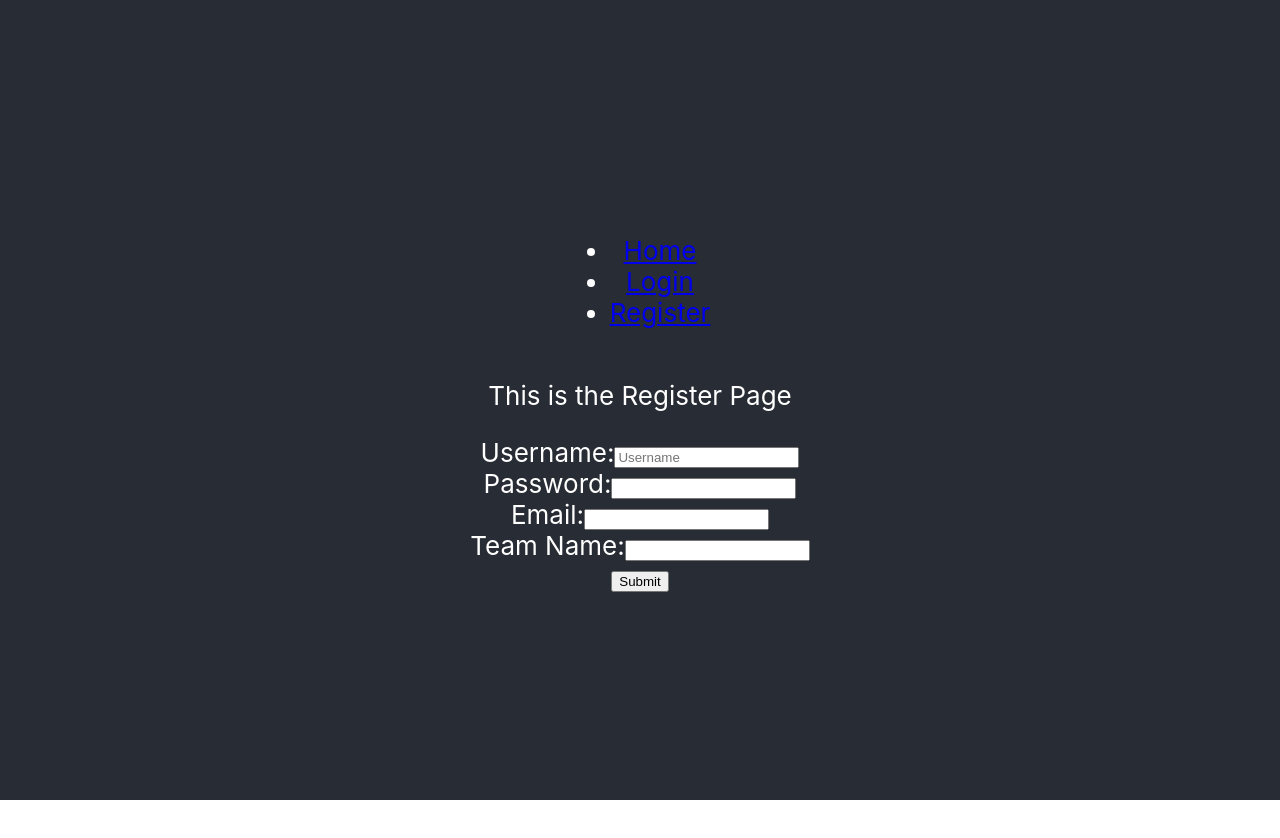
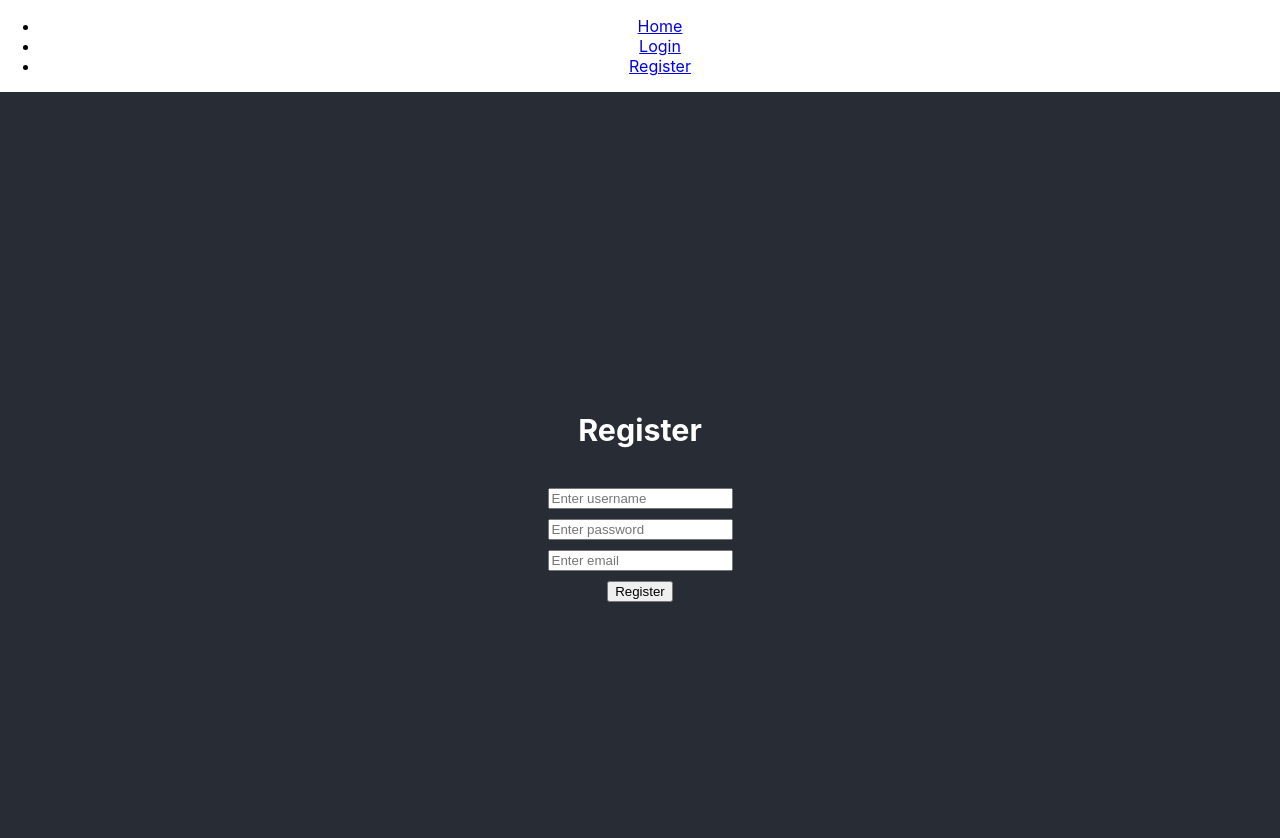
Before and after one commit to hacksu/kent-hack-it, a React (Create React App) app: page /register in a window 1280 px wide. Shown: the top 838 px of the page. Before the commit the page ends 800 px from the top, so only its background shows below. Built offline with nearby package versions, Linux system fonts and the light colour scheme.

Commit message:
Redesigned the backend for more secure register/login

```diff
--- a/src/pages/login.js
+++ b/src/pages/login.js
@@ -1,5 +1,6 @@
 import '../App.css';
 import { useState } from 'react'; // needed to allow for form interaction
+import { useSearchParams } from "react-router-dom";
 
 import Navbar from '../components/navbar.js'
 
@@ -8,26 +9,91 @@ export function Login() {
   const [password, SetPassword] = useState("");
 
   // internal lambda
-  const HandleLogin = (event) => {
+  const HandleLogin = async (event) => {
       event.preventDefault();
-      alert(`The username you entered was: ${username}`);
+
+      try {
+        const response = await fetch("http://localhost:4000/login", {
+          method: "POST",
+          headers: {
+            "Content-Type": "application/json",
+          },
+          body: JSON.stringify(
+            {
+              "username": username,
+              "password": password
+            }
+          ),
+        });
+
+        // get the response output from the above fetch call
+        const data = await response.text();
+        console.log("Server Response:", data);
+
+        if (data === "Login Successful!") {
+          // reload the page with a parameter
+          window.location.href = "/login?msg=success";
+        } else {
+          // reload the page with a parameter
+          window.location.href = "/login?msg=fail";
+        }
+      } catch (error) {
+        console.error("Error sending request:", error);
+        window.location.href = "/login?msg=fail";
+      }
   }
+
+  const [searchParams] = useSearchParams();
+  const msg = searchParams.get("msg"); // Get "msg" parameter from URL
 
   return (
     <div className="App">
+      <Navbar /> {/* Custom React Component to maintain DRY code */}
       <header className="App-header">
-        <Navbar/> {/* Custom React Component to maintain DRY code */}
-        <p>This is the Login Page</p>
-        <div className='Login-Form'>
-          <form onSubmit={HandleLogin}>
-            <label>Username:
-              <input type="text" id="username" placeholder="Username" value={username} onChange={(e) => SetUsername(e.target.value)}/>
-            </label><br></br>
-            <label>Password:
-              <input type="password" id="password" value={password} onChange={(e) => SetPassword(e.target.value)}/>
-            </label><br></br>
-            <input type="submit" />
-          </form>
+
+        <div className="container mt-5">
+          <div className="row justify-content-center">
+            <div className="col-md-6">
+              <div className="card shadow">
+                <div className="card-body">
+                  <h3 className="card-title text-center mb-4">Login</h3>
+
+                  {msg === "success" && <p style={{ color: "green" }}>Login successful!</p>}
+                  {msg === "fail" && <p style={{ color: "red" }}>Login Failed!</p>}
+
+                  <form onSubmit={HandleLogin}>
+                    <div className="mb-3">
+                      <input
+                        type="text"
+                        className="form-control"
+                        id="username"
+                        placeholder="Enter username"
+                        value={username}
+                        onChange={(e) => SetUsername(e.target.value)}
+                      />
+                    </div>
+
+                    <div className="mb-3">
+                      <input
+                        type="password"
+                        className="form-control"
+                        id="password"
+                        placeholder="Enter password"
+                        value={password}
+                        onChange={(e) => SetPassword(e.target.value)}
+                      />
+                    </div>
+
+                    <div className="d-grid">
+                      <button type="submit" className="btn btn-primary">
+                        Login
+                      </button>
+                    </div>
+                  </form>
+                </div>
+              </div>
+            </div>
+          </div>
         </div>
       </header>
     </div>
--- a/src/pages/register.js
+++ b/src/pages/register.js
@@ -8,16 +8,13 @@ export function Register() {
   const [username, SetUsername] = useState(""); // variable pair to modify a variable based on a funct-name
   const [password, SetPassword] = useState("");
   const [email, SetEmail] = useState("");
-  const [teamName, SetTeamName] = useState("");
 
   // internal lambda
   const HandleRegisteration = async (event) => {
       event.preventDefault();
 
-      alert(`username: ${username}\npassword: ${password}`);
-
       try {
-        const response = await fetch("http://localhost:4000/users", {
+        const response = await fetch("http://localhost:4000/register", {
           method: "POST",
           headers: {
             "Content-Type": "application/json",
@@ -26,8 +23,7 @@ export function Register() {
             {
               "username": username,
               "password": password,
-              "email": email,
-              "teamName": teamName
+              "email": email
             }
           ),
         });
@@ -54,31 +50,60 @@ export function Register() {
 
   return (
       <div className="App">
+        <Navbar /> {/* Custom React Component to maintain DRY code */}
         <header className="App-header">
-        <Navbar/> {/* Custom React Component to maintain DRY code */}
-        <p>This is the Register Page</p>
+          <div className="container mt-5">
+            <div className="row justify-content-center">
+              <div className="col-md-6">
+                <div className="card shadow">
+                  <div className="card-body">
+                    <h3 className="card-title text-center mb-4">Register</h3>
                     {msg === "success" && <p style={{ color: "green" }}>Registration successful!</p>}
                     {msg === "fail" && <p style={{ color: "red" }}>Registration Failed!</p>}
-        <div className='Register-Form'>
                     <form onSubmit={HandleRegisteration}>
-            <label>Username:
-              <input type="text" id="username" placeholder="Username" value={username} onChange={(e) => SetUsername(e.target.value)}/>
-            </label><br></br>
+                      <div className="mb-3">
+                        <input
+                          type="text"
+                          className="form-control"
+                          id="username"
+                          placeholder="Enter username"
+                          value={username}
+                          onChange={(e) => SetUsername(e.target.value)}
+                        />
+                      </div>
 
-            <label>Password:
-              <input type="password" id="password" value={password} onChange={(e) => SetPassword(e.target.value)}/>
-            </label><br></br>
+                      <div className="mb-3">
+                        <input
+                          type="password"
+                          className="form-control"
+                          id="password"
+                          placeholder="Enter password"
+                          value={password}
+                          onChange={(e) => SetPassword(e.target.value)}
+                        />
+                      </div>
 
-            <label>Email:
-              <input type="text" id="email" value={email} onChange={(e) => SetEmail(e.target.value)}/>
-            </label><br></br>
+                      <div className="mb-3">
+                        <input
+                          type="text"
+                          className="form-control"
+                          id="email"
+                          placeholder="Enter email"
+                          value={email}
+                          onChange={(e) => SetEmail(e.target.value)}
+                        />
+                      </div>
 
-            <label>Team Name:
-              <input type="text" id="teamName" value={teamName} onChange={(e) => SetTeamName(e.target.value)}/>
-            </label><br></br>
-
-            <input type="submit" />
+                      <div className="d-grid">
+                        <button type="submit" className="btn btn-primary">
+                          Register
+                        </button>
+                      </div>
                     </form>
+                  </div>
+                </div>
+              </div>
+            </div>
           </div>
         </header>
       </div>
```
Also changed, not shown: src/backend/db.js (+70 -23 lines), src/backend/server.js (+37 -9 lines). Lines whose indentation alone changed are shown as unchanged.
